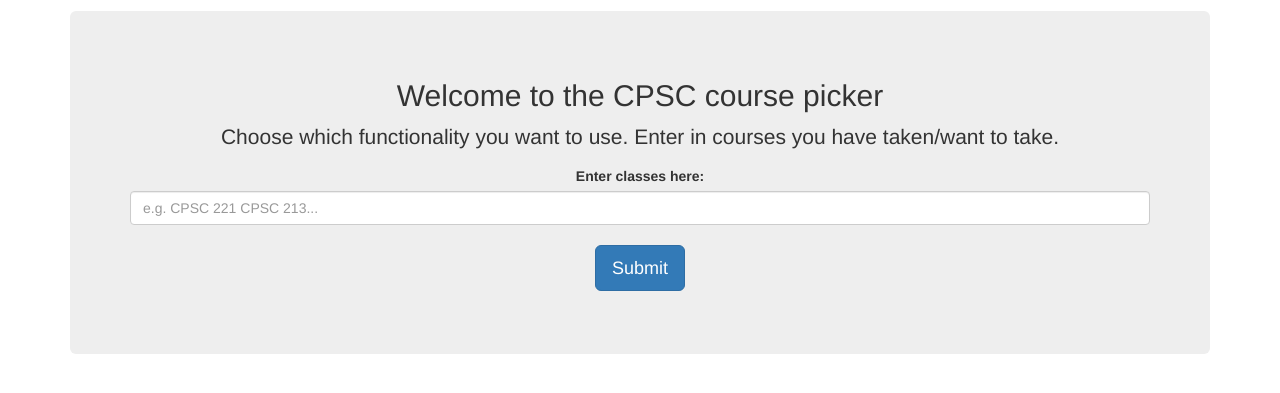
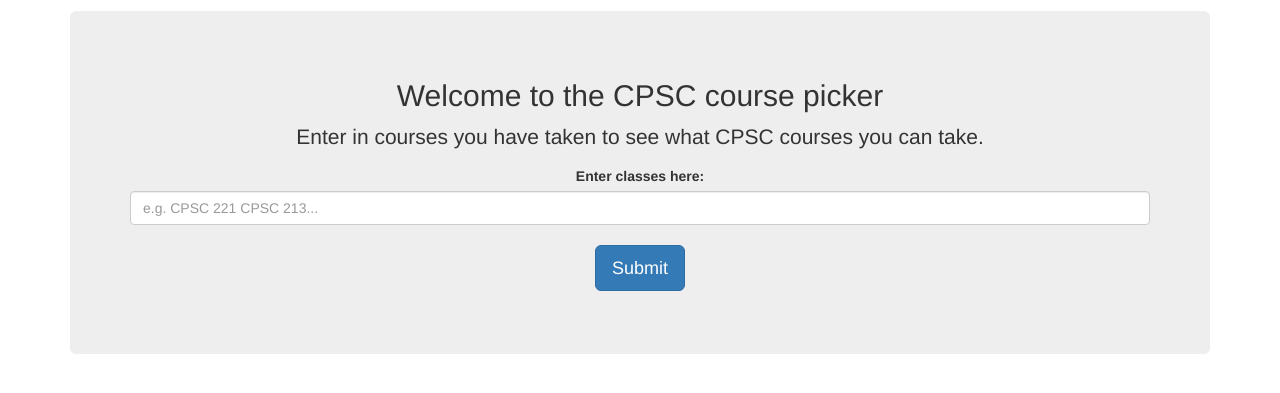
Before and after one commit to carriecari/coursefinder, a Flask app: page / in a window 1280 px wide. Shown: the part 52-445 px from the top of the page. Run offline with Flask 2, Linux system fonts and the light colour scheme; some libraries are stand-ins or nearby versions.

Commit message:
updated index.html

```diff
--- a/app/templates/index.html
+++ b/app/templates/index.html
@@ -4,7 +4,7 @@
 {% block body %}
           <h2>UBC CPSC Course Picker</h2>
 <div class="jumbotron text-center">
-<h2>Welcome to the CPSC course picker</h2> <p class="lead">Choose which functionality you want to use. Enter in courses you have taken/want to take.</p>
+<h2>Welcome to the CPSC course picker</h2> <p class="lead">Enter in courses you have taken to see what CPSC courses you can take.</p>
         <div class="form-group">
             <form id="form1" method="POST">
                 <!--<div class="radio">-->
```
